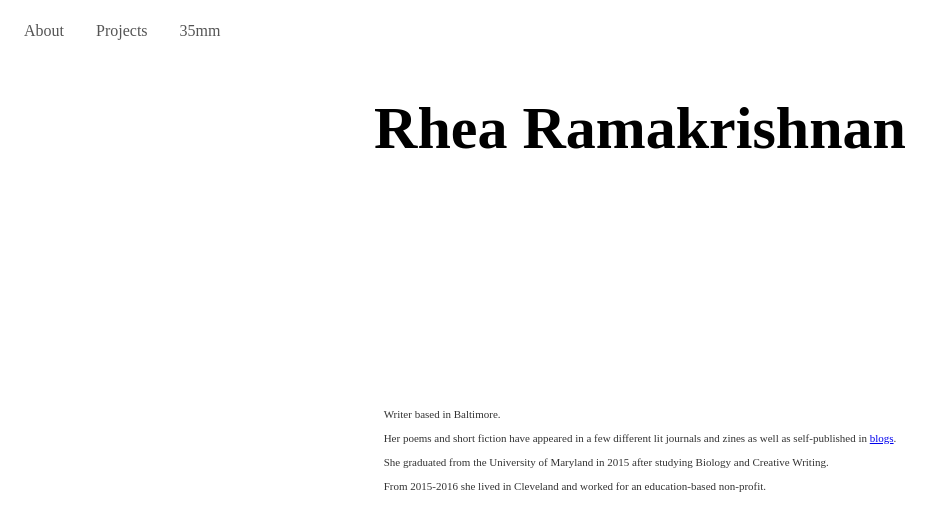
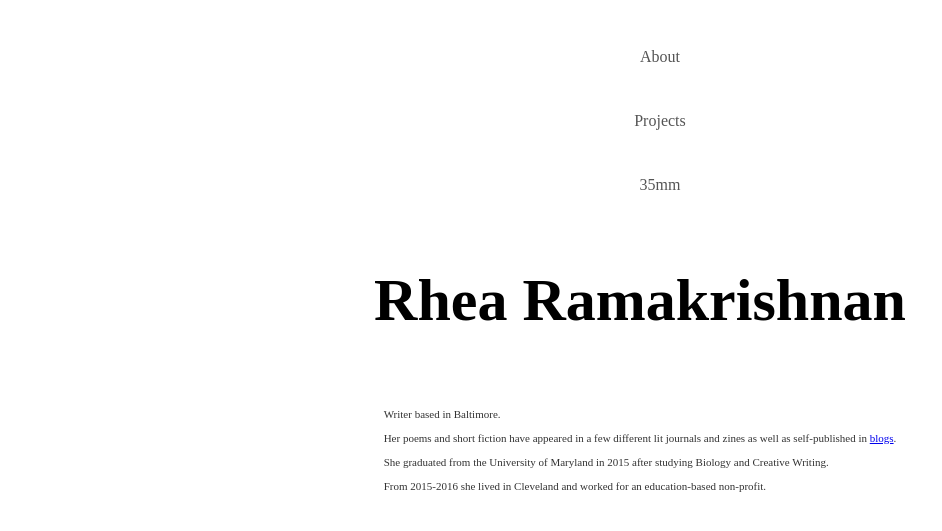
Before and after one commit to reram/reram.github.io, a Jekyll site: the page built from index.html, in a window 1280 px wide. Shown: the top 531 px of the page, without its empty margins (0-942 px from the left). Built offline with Jekyll 4.4.1, drawn with Linux system fonts in a browser that asks for light colours.

Commit message:
Update page.html

```diff
--- a/_layouts/page.html
+++ b/_layouts/page.html
@@ -33,15 +33,13 @@
 
    ul {
     list-style-type: none;
-    margin: 0;
-    padding: 0;
-    overflow: hidden;
     background-color: #FFF;
     text-align: center;
 }
 
 li {
-    float: left;
+    display: inline;
+    margin: 0 1.15em;
 }
 
 li a {
```
